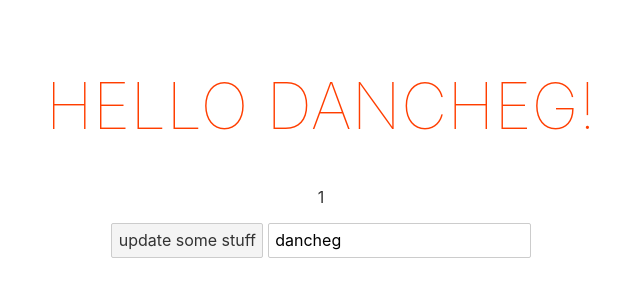
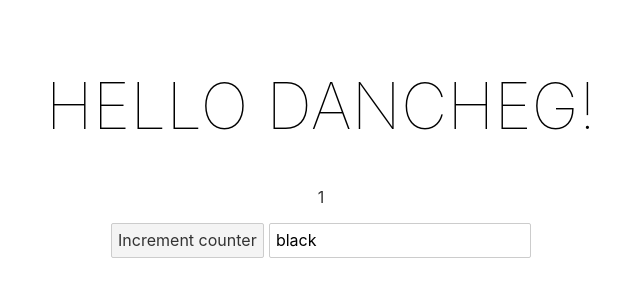
Before and after one commit to Dancheg97/smoking_svelte, a Svelte app: page / in a window 1280 px wide. Shown: the top 300 px of the page, without its empty margins (319-959 px from the left). Built offline with nearby package versions, Linux system fonts and the light colour scheme.

Commit message:
updating color in user input

```diff
--- a/src/App.svelte
+++ b/src/App.svelte
@@ -4,13 +4,14 @@
   function increment() {
     counter += 1;
   }
+  let color = "black";
 </script>
 
 <main>
-  <h1>Hello {name}!</h1>
+  <h1 style="color: {color}">Hello {name}!</h1>
   <p>{counter}</p>
-  <button on:click={increment}>update some stuff</button>
-  <input type="text" bind:value={name} />
+  <button on:click={increment}>Increment counter</button>
+  <input type="text" bind:value={color} />
 </main>
 
 <style>
```
